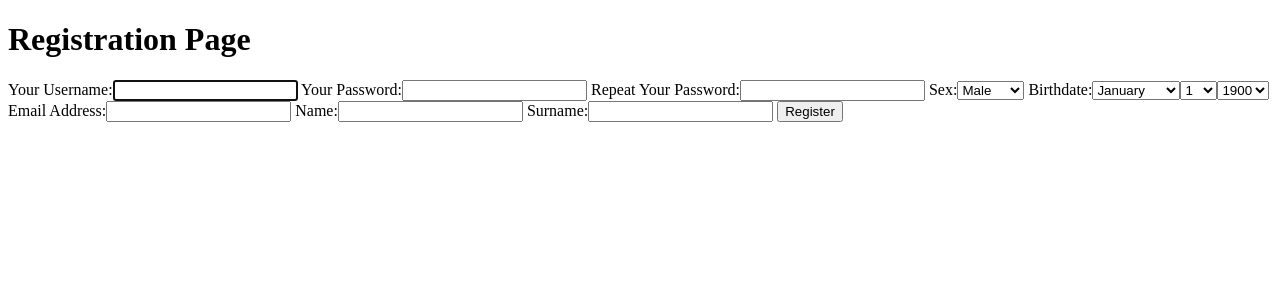
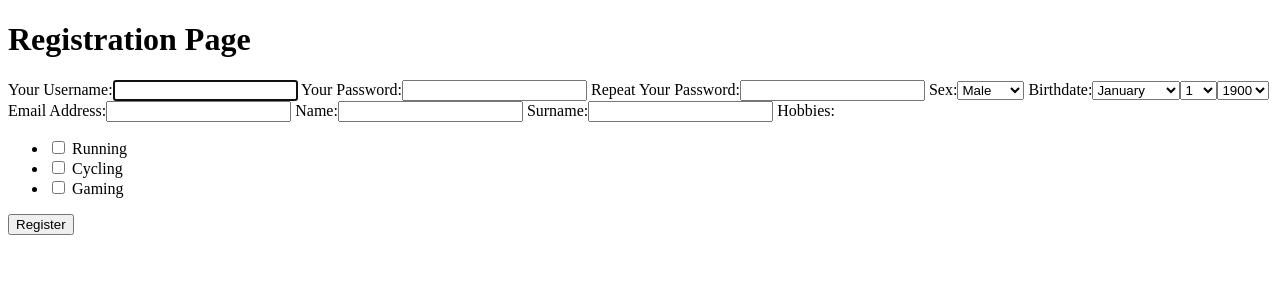
Before and after one commit to Zia97/MatchingWebsite, a Django app: page /register in a window 1280 px wide. Shown: the top 300 px of the page. Run offline with Django 3.2, Linux system fonts and the light colour scheme.

Commit message:
Hobbies included

```diff
--- a/MatchingSite/Website/forms.py
+++ b/MatchingSite/Website/forms.py
@@ -20,6 +20,16 @@ class RegisterForm(UserCreationForm):
     email = forms.EmailField(label = "Email Address")
     first_name = forms.CharField(label = "Name")
     last_name = forms.CharField(label = "Surname")
+    HOBBY_CHOICES = (
+        ('running', 'Running'),
+        ('cycling', 'Cycling'),
+        ('gaming','Gaming'),
+    )
+    hobbies = forms.MultipleChoiceField(
+        required=False,
+        widget=forms.CheckboxSelectMultiple,
+        choices=HOBBY_CHOICES,
+    )
 
     def is_valid(self):
         return 1
@@ -67,6 +77,7 @@ class RegisterForm(UserCreationForm):
         user.last_name = self.cleaned_data["last_name"]
         user.sex = self.cleaned_data["sex"]
         user.birthdate = self.cleaned_data["birthdate"]
+        user.hobbies = self.cleaned_data["hobbies"]
         if commit:
             user.save()
         return user
--- a/MatchingSite/Website/models.py
+++ b/MatchingSite/Website/models.py
@@ -12,4 +12,3 @@ class UserProfile(models.Model):
 
 class Hobbies(models.Model):
     hobby = models.CharField(max_length=200)
-    userProf = models.ManyToManyField('UserProfile')
--- a/MatchingSite/Website/templates/Website/home.html
+++ b/MatchingSite/Website/templates/Website/home.html
@@ -8,7 +8,7 @@
 <body>
   <h1> Home Page </h1>
   {% if user.is_authenticated %}
-    <h2> Your name is: {{ user.username }} </h2>
+    <h2> Your username is: {{ user.username }} </h2>
     {% else %}
     <h2> You are not logged in.</h2>
   {% endif %}
```
Also changed, not shown: MatchingSite/Website/migrations/0002_remove_hobbies_userprof.py (added), MatchingSite/db.sqlite3.
